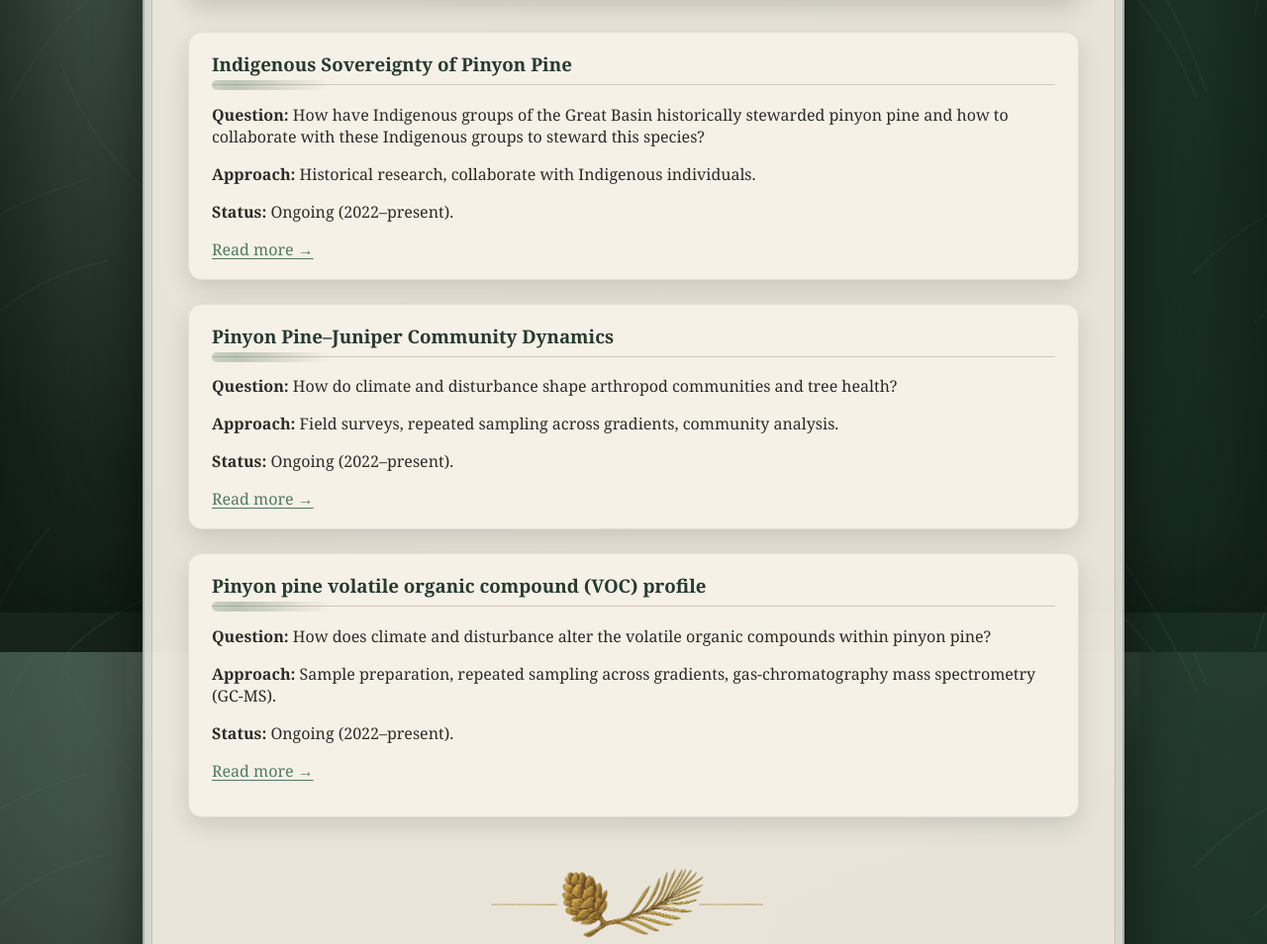
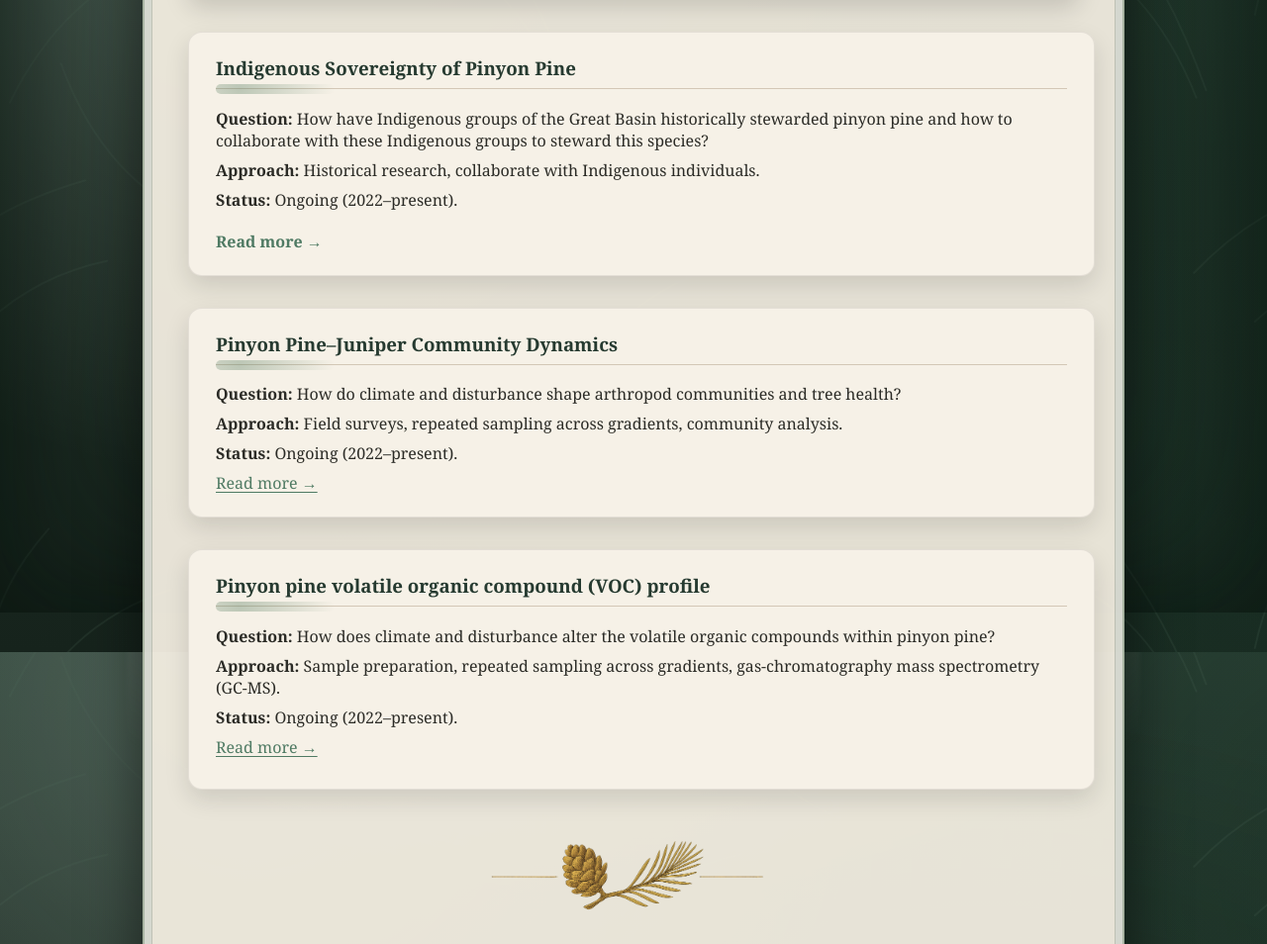
Before and after one commit to ChloeCollierAllen/ChloeCollierAllen.github.io, a Jekyll site: the page built from research.md, in a window 1280 px wide. Shown: the part 281-1235 px from the top of the page at 99% size. Built offline with Jekyll 4.4.1, drawn with Linux system fonts in a browser that asks for light colours; grey boxes are pictures that could not be loaded.

Commit message:
Update style.scss

```diff
--- a/assets/css/style.scss
+++ b/assets/css/style.scss
@@ -481,3 +481,44 @@ a:hover {
   .photo-rotator img { animation: none; opacity: 0; }
   .photo-rotator img:first-child { opacity: 1; }
 }
+
+/* ======================================================
+   PROJECT CARDS — ALIGNMENT FIX
+====================================================== */
+
+.project-card {
+  max-width: 860px;        /* aligns all cards evenly */
+  width: 100%;
+  margin: 2rem auto;       /* centers cards horizontally */
+  padding: 1.5rem 1.75rem;
+
+  background: #f6f1e7;
+  border-radius: 14px;
+
+  box-shadow:
+    0 10px 24px rgba(0, 0, 0, 0.12),
+    inset 0 0 0 1px rgba(0, 0, 0, 0.08);
+}
+
+/* Ensure consistent spacing inside cards */
+.project-card h3 {
+  margin-top: 0;
+}
+
+.project-card p {
+  margin: 0.5rem 0;
+}
+
+/* Read more link alignment */
+.project-card .read-more {
+  display: inline-block;
+  margin-top: 0.75rem;
+  font-weight: 600;
+  color: #4f7a63;
+  text-decoration: none;
+}
+
+.project-card .read-more:hover {
+  color: #6aa689;
+  text-decoration: underline;
+}
```
